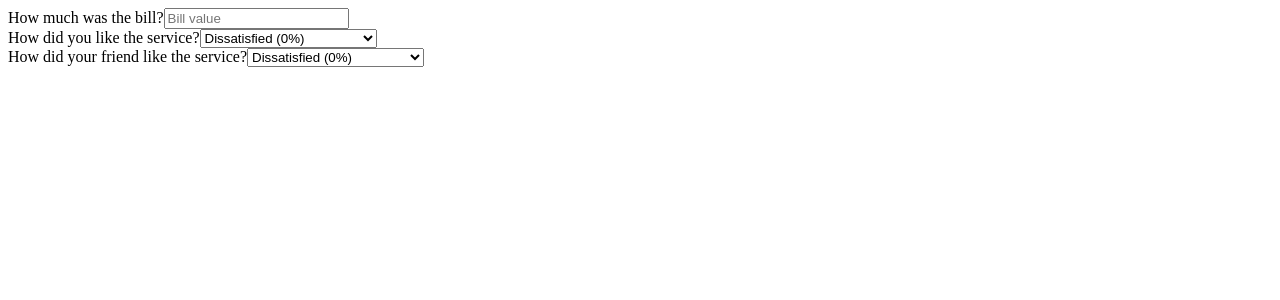
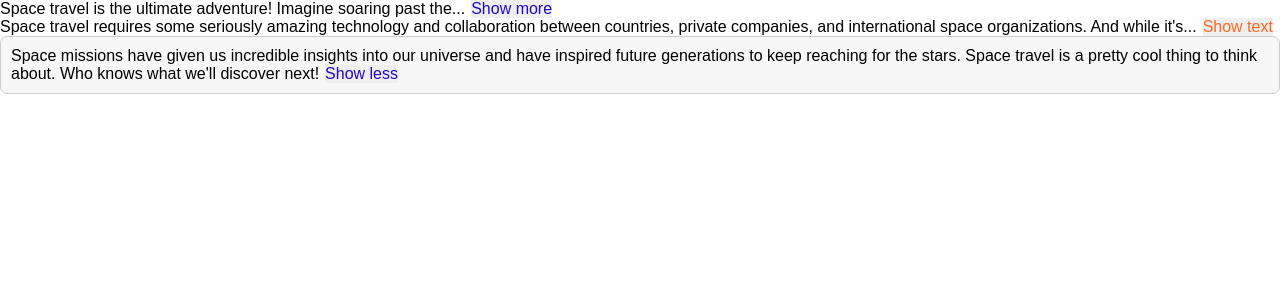
Before and after one commit to Adityarana007/React2026, a React (Create React App) app in the folder assignments/: page / in a window 1280 px wide. Shown: the top 300 px of the page. Built offline with nearby package versions, Linux system fonts and the light colour scheme.

Commit message:
Implemented Text Expander Assignment

```diff
--- /dev/null
+++ b/assignments/src/TextExpander/App.css
@@ -0,0 +1,15 @@
+* {
+  padding: 0;
+  margin: 0;
+}
+
+body {
+  font-family: sans-serif;
+}
+
+.box {
+  padding: 10px;
+  border: 1px solid #ccc;
+  border-radius: 7px;
+  background-color: #f7f7f7;
+}
--- /dev/null
+++ b/assignments/src/TextExpander/App.js
@@ -0,0 +1,68 @@
+import { useState } from "react";
+import "./App.css";
+
+export default function App() {
+  return (
+    <div>
+      <TextExpander>
+        Space travel is the ultimate adventure! Imagine soaring past the stars
+        and exploring new worlds. It's the stuff of dreams and science fiction,
+        but believe it or not, space travel is a real thing. Humans and robots
+        are constantly venturing out into the cosmos to uncover its secrets and
+        push the boundaries of what's possible.
+      </TextExpander>
+
+      <TextExpander
+        collapsedNumWords={20}
+        expandButtonText="Show text"
+        collapseButtonText="Collapse text"
+        buttonColor="#ff6622"
+      >
+        Space travel requires some seriously amazing technology and
+        collaboration between countries, private companies, and international
+        space organizations. And while it's not always easy (or cheap), the
+        results are out of this world. Think about the first time humans stepped
+        foot on the moon or when rovers were sent to roam around on Mars.
+      </TextExpander>
+
+      <TextExpander expanded={true} className="box">
+        Space missions have given us incredible insights into our universe and
+        have inspired future generations to keep reaching for the stars. Space
+        travel is a pretty cool thing to think about. Who knows what we'll
+        discover next!
+      </TextExpander>
+    </div>
+  );
+}
+
+function TextExpander({
+  children,
+  collapsedNumWords = 10,
+  expandButtonText = "Show more",
+  collapseButtonText = "Show less",
+  buttonColor = "#1f09cd",
+  expanded = false,
+  className,
+}) {
+  const [isExpanded, setIsExpanded] = useState(expanded);
+  const displayText = isExpanded ? children : children.split(" ").slice(0, collapsedNumWords).join(" ") + "...";
+  const buttonStyle = {
+    backgound: 'none',
+    border: 'none',
+    font: 'inherit',
+    cursor: 'pointer',
+    marginLeft: '6px',
+    color: buttonColor
+  }
+  function handleToggle() {
+    setIsExpanded((prev) => !prev);
+  }
+  return (
+    <div className={className}>
+      <span>{displayText}</span>
+      <button onClick={handleToggle} style={buttonStyle}>
+        {isExpanded ? collapseButtonText : expandButtonText}
+      </button>
+    </div>
+  );
+}
--- a/assignments/src/index.js
+++ b/assignments/src/index.js
@@ -1,6 +1,7 @@
 import React from 'react';
 import ReactDOM from 'react-dom/client';
-import App from './TipCalculator/App';
+import App from './TextExpander/App';
+// import App from './TipCalculator/App';
 // import App from './Accordianv1/App';
 
 const root = ReactDOM.createRoot(document.getElementById('root'));
```
